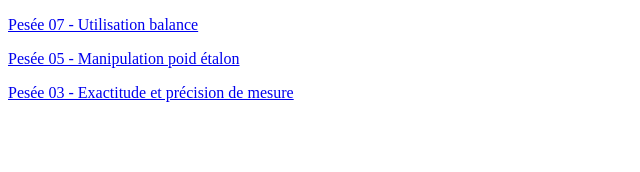
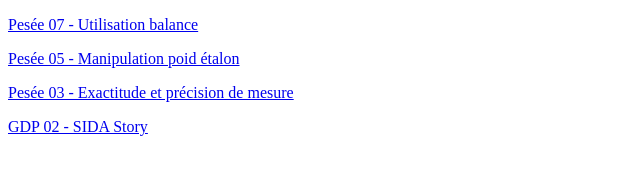
Before and after one commit to helsci/export-h5p, a plain HTML site: page index.html in a window 1280 px wide. Shown: the whole page, without its empty margins (0-640 px from the left). Drawn offline with Linux system fonts and the light colour scheme.

Commit message:
Update index.html

```diff
--- a/index.html
+++ b/index.html
@@ -4,5 +4,6 @@
 	<p><a href="/export-h5p/sources/pesee07-utilisation-balance.html">Pesée 07 - Utilisation balance</a></p>
   	<p><a href="/export-h5p/sources/pesee05-comment-manipuler-un-poids-etalon.html">Pesée 05 - Manipulation poid étalon</a></p>
 	<p><a href="/export-h5p/sources/pesee03-exactitude-et-precision-de-mesure.html">Pesée 03 - Exactitude et précision de mesure</a></p>
+	<p><a href="/export-h5p/sources/gdp02-sida-story.html">GDP 02 - SIDA Story</a></p>
 </body>
 </html>
```
